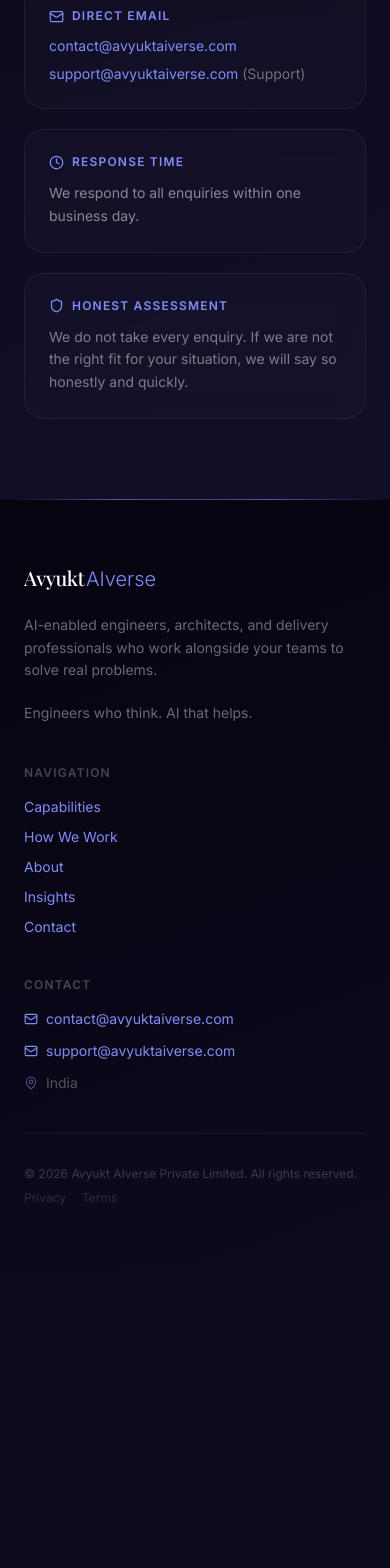
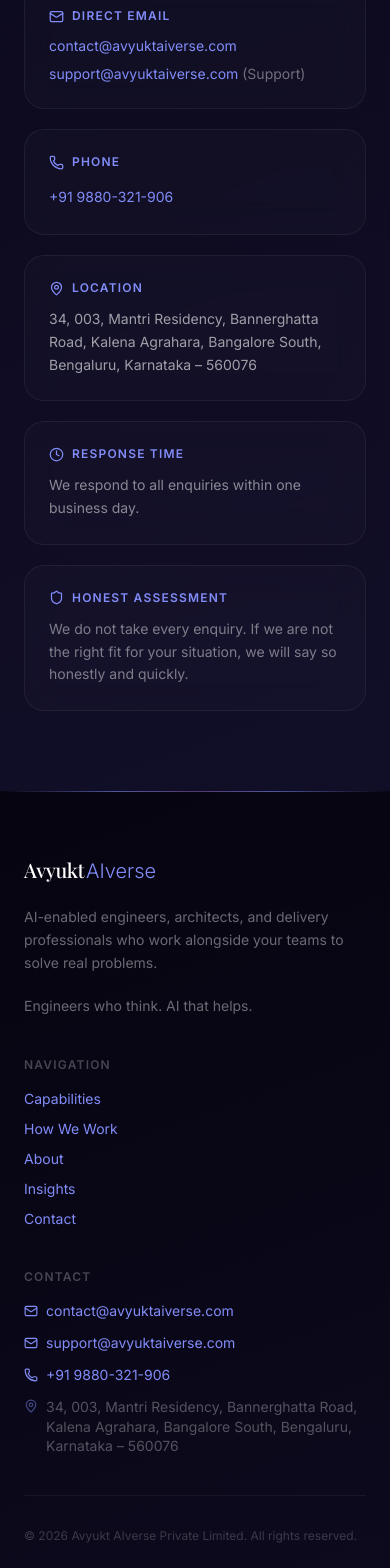
Before and after one commit to sreedhargs89/avyuktaiverse-web, a Next.js app: page /contact in a window 390 px wide. Shown: the part 1273-2841 px from the top of the page. Before the commit the page ends 2543 px from the top, so only its background shows below. Built offline with nearby package versions, Linux system fonts and the light colour scheme; no server answers.

Commit message:
feat: integrate detailed address, phone, and remove placeholder legal pages

```diff
--- a/app/contact/page.tsx
+++ b/app/contact/page.tsx
@@ -3,7 +3,7 @@ import { Container } from "@/components/layout/container";
 import { ContactForm } from "@/components/ui/contact-form";
 import { Badge } from "@/components/ui/badge";
 import { COMPANY } from "@/lib/constants";
-import { Mail, ExternalLink, Clock, Shield } from "lucide-react";
+import { Mail, ExternalLink, Clock, Shield, Phone, MapPin } from "lucide-react";
 
 export const metadata: Metadata = {
   title: "Contact",
@@ -62,6 +62,22 @@ export default function ContactPage() {
                 </div>
               </div>
 
+              <div className="glass-card p-6">
+                <div className="flex items-center gap-2 mb-3">
+                  <Phone size={15} style={{ color: "#818cf8" }} />
+                  <p className="text-xs font-sans font-semibold uppercase tracking-widest" style={{ color: "#818cf8" }}>Phone</p>
+                </div>
+                <a href={`tel:${COMPANY.phone.replace(/[-+ \s]/g, '')}`} className="text-white/60 hover:text-white transition-colors text-sm">{COMPANY.phone}</a>
+              </div>
+
+              <div className="glass-card p-6">
+                <div className="flex items-center gap-2 mb-3">
+                  <MapPin size={15} style={{ color: "#818cf8" }} />
+                  <p className="text-xs font-sans font-semibold uppercase tracking-widest" style={{ color: "#818cf8" }}>Location</p>
+                </div>
+                <p className="text-white/60 text-sm leading-relaxed">{COMPANY.address}</p>
+              </div>
+
               {COMPANY.linkedin && (
                 <div className="glass-card p-6">
                   <div className="flex items-center gap-2 mb-3">
--- a/components/layout/footer.tsx
+++ b/components/layout/footer.tsx
@@ -1,7 +1,7 @@
 import Link from "next/link";
 import { Logo } from "@/components/ui/logo";
 import { COMPANY, NAV_LINKS } from "@/lib/constants";
-import { ExternalLink, Mail, MapPin } from "lucide-react";
+import { ExternalLink, Mail, MapPin, Phone } from "lucide-react";
 
 export function Footer() {
   const year = new Date().getFullYear();
@@ -47,9 +47,13 @@ export function Footer() {
                   LinkedIn
                 </a>
               ) : null}
-              <span className="flex items-center gap-2 text-sm text-white/30">
-                <MapPin size={14} style={{ color: "#818cf8", opacity: 0.5 }} />
-                India
+              <a href={`tel:${COMPANY.phone.replace(/[-+ \s]/g, '')}`} className="flex items-center gap-2 text-sm text-white/40 hover:text-white transition-colors duration-200">
+                <Phone size={14} style={{ color: "#818cf8" }} />
+                {COMPANY.phone}
+              </a>
+              <span className="flex items-start gap-2 text-sm text-white/30 leading-snug">
+                <MapPin size={14} style={{ color: "#818cf8", opacity: 0.5, marginTop: "2px", flexShrink: 0 }} />
+                {COMPANY.address}
               </span>
             </div>
           </div>
@@ -57,10 +61,6 @@ export function Footer() {
 
         <div className="pt-8 flex flex-col sm:flex-row justify-between items-start sm:items-center gap-2">
           <p className="text-xs text-white/20">&copy; {year} {COMPANY.legalName}. All rights reserved.</p>
-          <div className="flex gap-4">
-            <span className="text-xs text-white/15">Privacy</span>
-            <span className="text-xs text-white/15">Terms</span>
-          </div>
         </div>
       </div>
     </footer>
--- a/lib/constants.ts
+++ b/lib/constants.ts
@@ -7,6 +7,8 @@ export const COMPANY = {
   email: "contact@avyuktaiverse.com",
   supportEmail: "support@avyuktaiverse.com",
   domain: "avyuktaiverse.com",
+  phone: "+91 9880-321-906",
+  address: "34, 003, Mantri Residency, Bannerghatta Road, Kalena Agrahara, Bangalore South, Bengaluru, Karnataka – 560076",
   linkedin: "", // add once created
 } as const;
 
```
